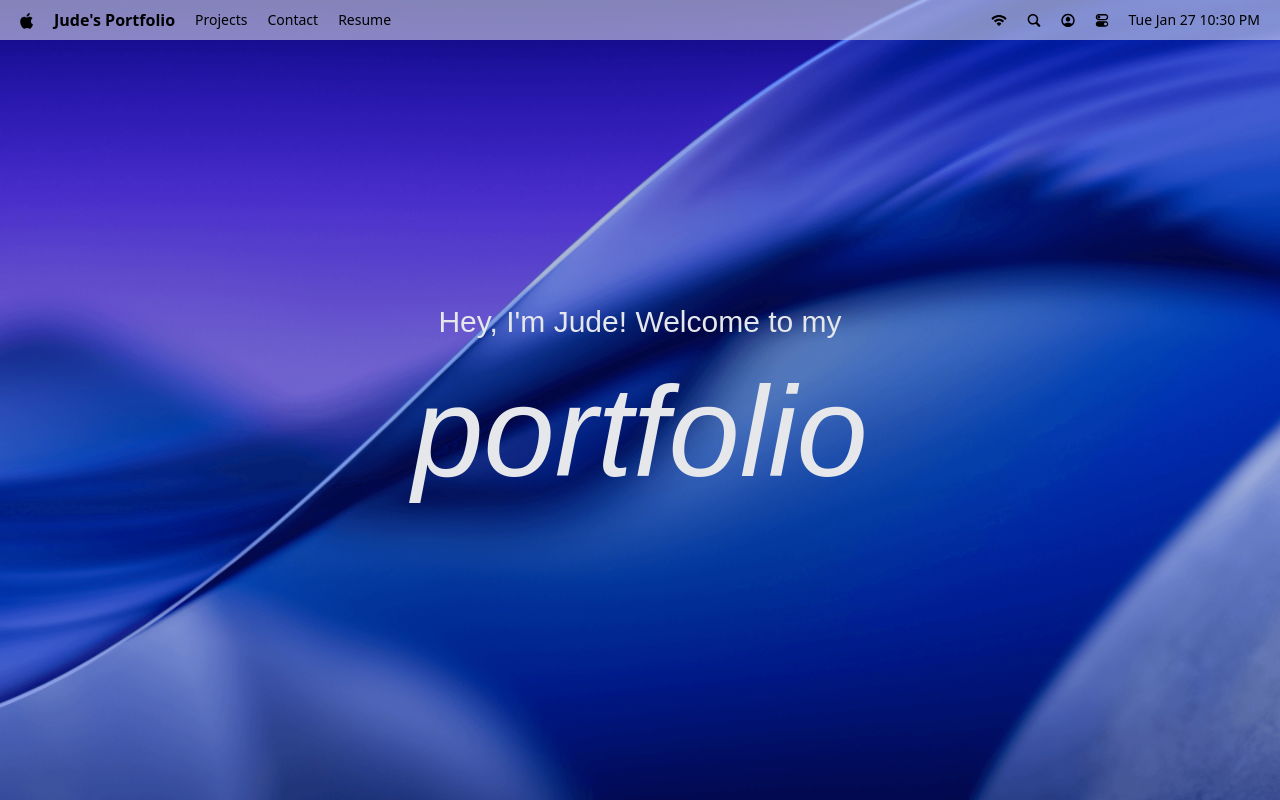
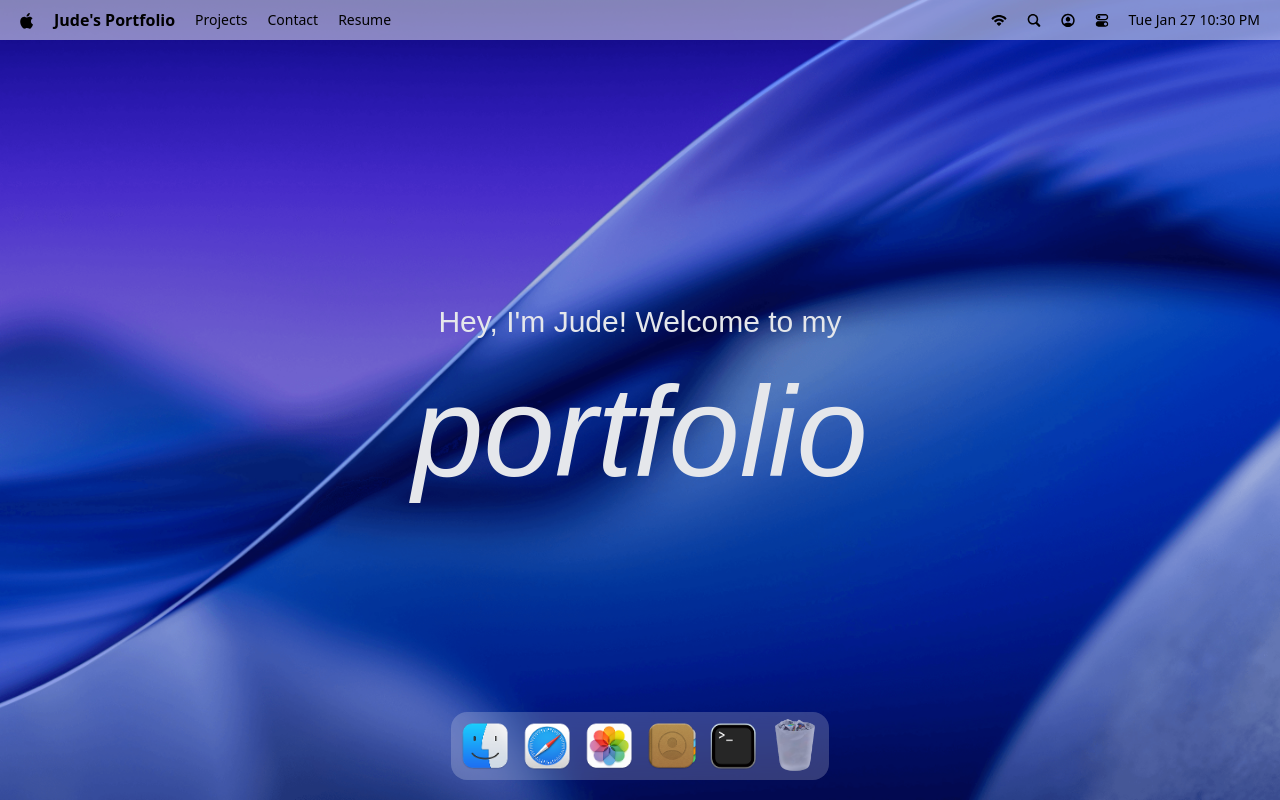
Before and after one commit to gillj-ross/MacOS_Portfolio, a React (Vite) app: page / in a window 1280 px wide. Built offline with nearby package versions, Linux system fonts and the light colour scheme; a web font is replaced by a local one.

Commit message:
Fixed imports

```diff
--- a/package.json
+++ b/package.json
@@ -17,6 +17,7 @@
     "lucide-react": "^0.563.0",
     "react": "^19.2.0",
     "react-dom": "^19.2.0",
+    "react-tooltip": "^5.30.0",
     "tailwindcss": "^4.1.18"
   },
   "devDependencies": {
--- a/src/App.jsx
+++ b/src/App.jsx
@@ -1,10 +1,11 @@
-import { Navbar, Welcome } from '#components';
+import { Navbar, Welcome, Dock } from '#components';
 
 const App = () => {
   return (
     <main>
       <Navbar />
       <Welcome />
+      <Dock />
     </main>
   );
 };
--- /dev/null
+++ b/src/components/Dock.jsx
@@ -0,0 +1,96 @@
+import { useRef } from 'react';
+import { Tooltip } from 'react-tooltip';
+import gsap from 'gsap';
+
+import { dockApps } from '#constants/index.js';
+import { useGSAP } from "@gsap/react";
+
+const Dock = () => {
+    const dockRef = useRef(null);
+
+    useGSAP(() => {
+        const dock = dockRef.current;
+        if (!dock) return;
+
+        const icons = dock.querySelectorAll(".dock-icon");
+
+        const animateIcons = (mouseX) => {
+            const { left } = dock.getBoundingClientRect();
+
+            icons.forEach((icon) => {
+                const { left: iconLeft, width } = icon.getBoundingClientRect();
+                const center = iconLeft - left + width / 2;
+                const distance = Math.abs(mouseX - center);
+
+                const intensity = Math.exp(-(distance ** 2.8) / 20000);
+
+                gsap.to(icon, {
+                    scale: 1 + 0.25 * intensity,
+                    y: -15 * intensity,
+                    duration: 0.2,
+                    ease: "power1.out",
+                });
+            });
+        };
+
+        const handleMouseMove = (e) => {
+            const { left } = dock.getBoundingClientRect();
+
+            animateIcons(e.clientX - left);
+        };
+
+        const resetIcons = () =>
+            icons.forEach((icon) =>
+                gsap.to(icon, {
+                    scale: 1,
+                    y: 0,
+                    duration: 0.3,
+                    ease: "power1.out",
+                }),
+            );
+
+        dock.addEventListener("mousemove", handleMouseMove);
+        dock.addEventListener("mouseleave", resetIcons);
+
+        return () => {
+            dock.removeEventListener("mousemove", handleMouseMove);
+            dock.removeEventListener("mouseleave", resetIcons);
+        };
+    }, []);
+
+    const toggleApp = (app) => {
+        //TODO implement Open Window logic
+    };
+
+    return (
+    <section id="dock">
+        <div ref={dockRef} className="dock-container">
+            {dockApps.map(({ id, name, icon, canOpen }) => (
+                <div key={id} className="relative flex justify-center">
+                    <button
+                        type="button"
+                        className="dock-icon"
+                        aria-label={name}
+                        data-tooltip-id="dock-tooltip"
+                        data-tooltip-content={name}
+                        data-tooltip-delay-show={150}
+                        disabled={!canOpen}
+                        onClick={() => toggleApp({ id, canOpen })}
+                    >
+                        <img
+                            src={`/images/${icon}`}
+                            alt={name}
+                            loading="lazy"
+                            className={canOpen ? "" : "opacity-60"}
+                        />
+                    </button>
+                </div>
+            ))}
+
+            <Tooltip id="dock-tooltip" place="top" className="tooltip" />
+        </div>
+    </section>
+    );
+};
+
+export default Dock;
--- a/src/components/index.js
+++ b/src/components/index.js
@@ -1,4 +1,5 @@
 import Navbar from '#components/Navbar.jsx';
 import Welcome from '#components/Welcome.jsx';
+import Dock from '#components/Dock.jsx';
 
-export { Navbar, Welcome };
+export { Navbar, Welcome, Dock };
```
Also changed, not shown: 1 other file (tests, documents, lock files or other folders).
